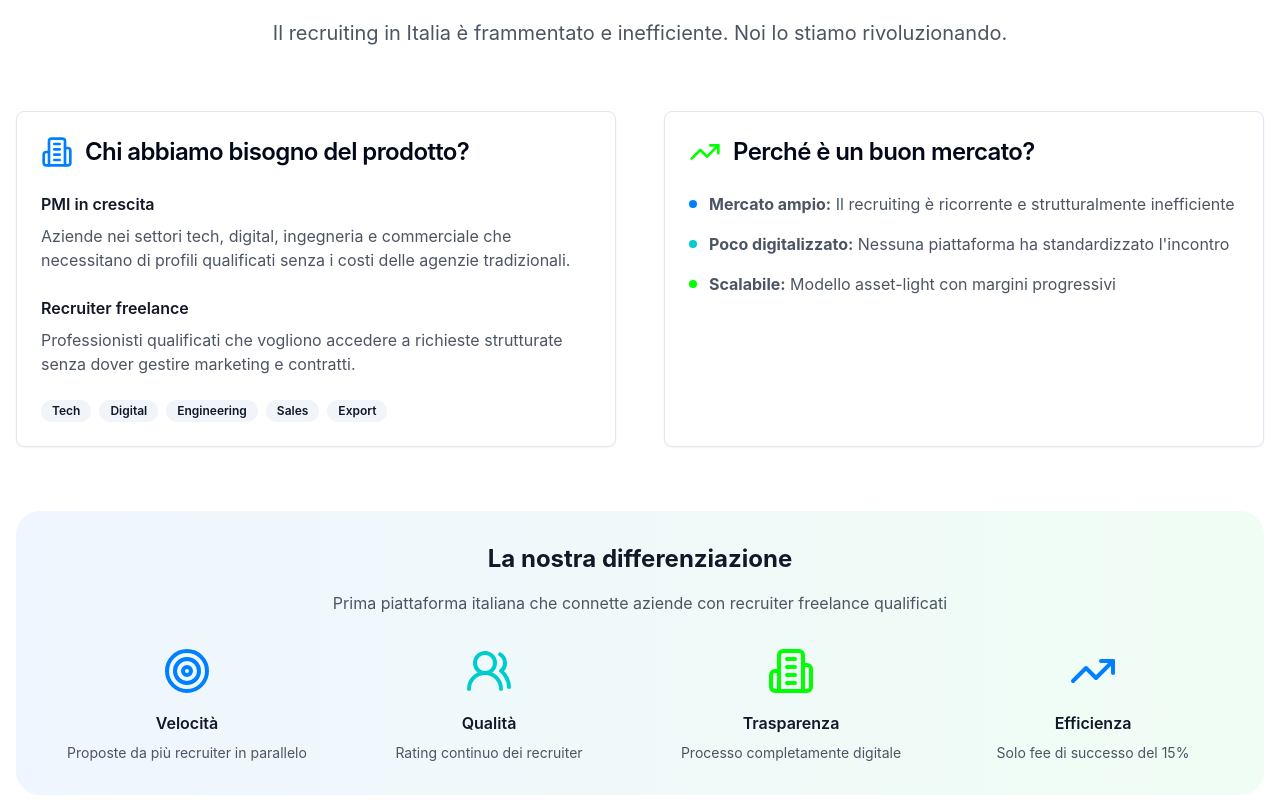
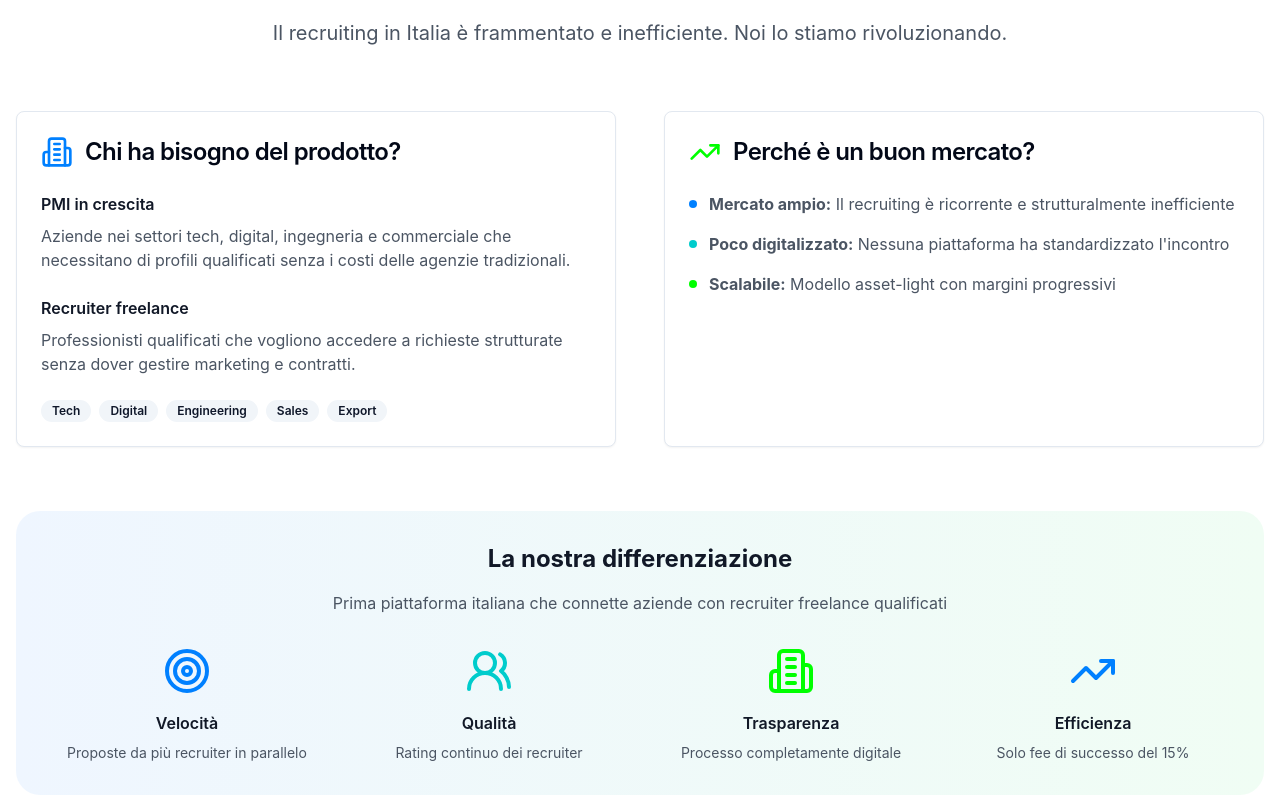
Before and after one commit to Br1Giordano/recruito-match-hub, a React (Vite) app: page / in a window 1280 px wide. Shown: the part 2086-2886 px from the top of the page. Built offline with nearby package versions, Linux system fonts and the light colour scheme.

Commit message:
Fix: Grammar in Market section
Corrected the grammatically incorrect phrase "Chi abbiamo bisogno del prodotto" in the Market section. Ensured no data was invented.

```diff
--- a/src/components/Market.tsx
+++ b/src/components/Market.tsx
@@ -1,4 +1,3 @@
-
 import { Card, CardContent, CardHeader, CardTitle } from "@/components/ui/card";
 import { Badge } from "@/components/ui/badge";
 import { Building2, Users2, TrendingUp, Target } from "lucide-react";
@@ -21,7 +20,7 @@ const Market = () => {
             <CardHeader>
               <CardTitle className="flex items-center space-x-3">
                 <Building2 className="h-8 w-8 text-recruito-blue" />
-                <span>Chi abbiamo bisogno del prodotto?</span>
+                <span>Chi ha bisogno del prodotto?</span>
               </CardTitle>
             </CardHeader>
             <CardContent className="space-y-6">
```
